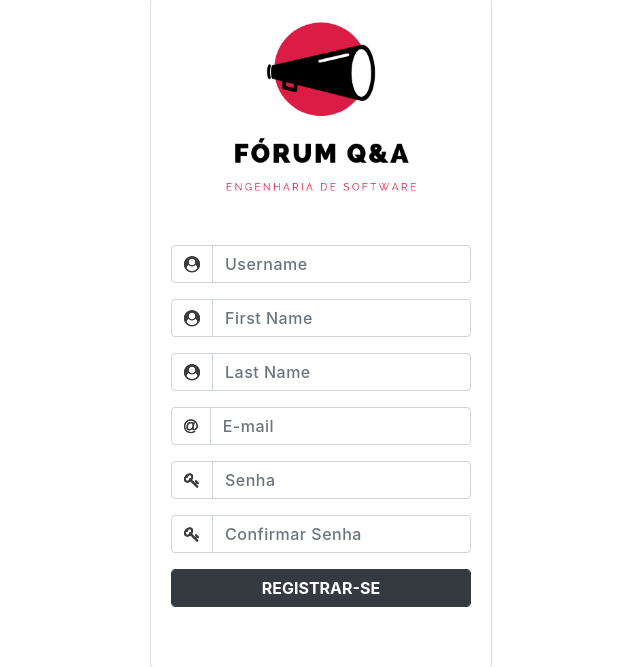
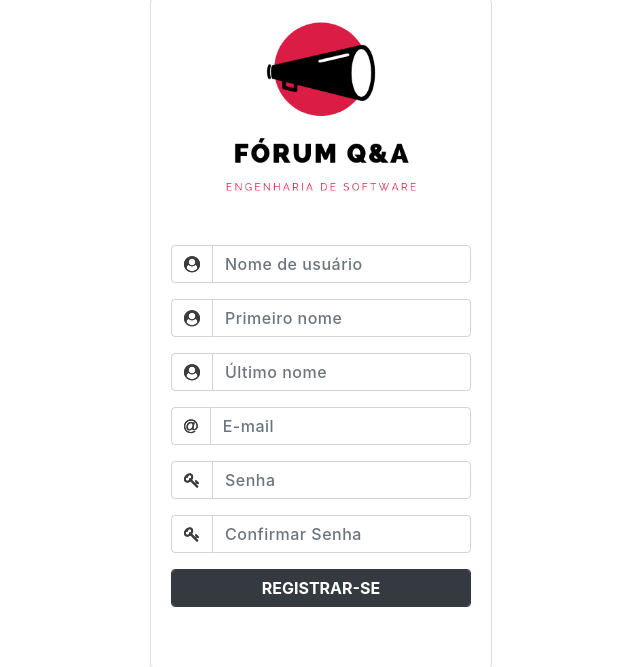
Before and after one commit to renato-lopes/engenharia-de-software, a Django app: page /register/ in a window 1280 px wide. Shown: the part 188-855 px from the top of the page, without its empty margins (319-959 px from the left). Run offline with Django 3.2, Linux system fonts and the light colour scheme; some libraries are stand-ins or nearby versions.

Commit message:
Update register form

```diff
--- a/forum/templates/forum/header.html
+++ b/forum/templates/forum/header.html
@@ -17,7 +17,7 @@
             </a>
             {% if user.is_authenticated %}
             <a href="{% url 'users:profile' %}"> {{ user.username }}</a>
-            <a class="btn btn-sm btn btn-light mr-3" href="{% url 'users:logout' %}">Logout</a>
+            <a class="btn btn-sm btn btn-outline-danger ml-3" href="{% url 'users:logout' %}">Logout</a>
             {% else %}
             <a class="btn btn-sm btn btn-light mr-3" href="{% url 'users:login' %}">Entrar</a>
             <a class="btn btn-sm btn-outline-secondary" href="{% url 'users:register' %}">Registrar-se</a>
--- a/posts/templates/posts/post.html
+++ b/posts/templates/posts/post.html
@@ -141,7 +141,7 @@
                     {% else %}
                     <p class="user-message">
                         <small id="emailHelp" class="form-text text-muted ">
-                            Você precisa estar logado para responder esta pergunta.<br>
+                            Você precisa estar logado para responder a esta pergunta.<br>
                             Faça <a href="{% url 'users:login' %}">login</a> ou <a href="{% url 'users:register' %}">registre-se</a> agora mesmo!
                         </small>
                     </p>
--- a/users/templates/users/register.html
+++ b/users/templates/users/register.html
@@ -16,8 +16,8 @@
                 <img src="{% static 'forum/img/logo_md.png' %}" class="card-img-top"
                     alt="logo">
                 <div class="card-body">
-                    {% if error_message %}<p><strong>{{ error_message }}</strong></p>{% endif %}
-                    {% if confirm_message %}<p><strong>{{ confirm_message }}</strong></p>{% endif %}
+                    {% if success is True %}<p><strong>Usuário {{ username }} criado com sucesso!</strong> <a href="{% url 'users:login' %}">Fazer login.</a></p> {% endif %}
+                    {% if fail is True %}<p><strong>O nome de usuário {{ username }} já está em uso. Por favor, escolha outro. </strong></p>{% endif %}
                     <form action="{% url 'users:register' %}" method="post">
                         {% csrf_token %}
                         <div class="form-group">
@@ -26,7 +26,7 @@
                                     <span class="input-group-text icon-login" id="basic-addon1"><i
                                             class="fa fa-user-circle"></i></span>
                                 </div>
-                                <input type="text" class="form-control " name="username" placeholder="Username"
+                                <input type="text" class="form-control " name="username" placeholder="Nome de usuário"
                                     aria-label="Username" aria-describedby="basic-addon1" required>
                             </div>
                         </div>
@@ -37,7 +37,7 @@
                                     <span class="input-group-text icon-login" id="basic-addon1"><i
                                             class="fa fa-user-circle"></i></span>
                                 </div>
-                                <input type="text" class="form-control " name="first_name" placeholder="First Name"
+                                <input type="text" class="form-control " name="first_name" placeholder="Primeiro nome" value="{{first_name}}"
                                     aria-label="First Name" aria-describedby="basic-addon1" required>
                             </div>
                         </div>
@@ -48,7 +48,7 @@
                                     <span class="input-group-text icon-login" id="basic-addon1"><i
                                             class="fa fa-user-circle"></i></span>
                                 </div>
-                                <input type="text" class="form-control " name="last_name" placeholder="Last Name"
+                                <input type="text" class="form-control " name="last_name" placeholder="Último nome" value="{{last_name}}"
                                     aria-label="Last Name" aria-describedby="basic-addon1" required>
                             </div>
                         </div>
@@ -59,7 +59,7 @@
                                     <span class="input-group-text icon-login" id="basic-addon3"><i
                                             class="fa fa-at"></i></span>
                                 </div>
-                                <input type="text" class="form-control " name="email" placeholder="E-mail"
+                                <input type="text" class="form-control " name="email" placeholder="E-mail" value="{{email}}"
                                     aria-label="E-mail" aria-describedby="basic-addon3" required>
                             </div>
                         </div>
@@ -70,7 +70,7 @@
                                     <span class="input-group-text icon-login" id="basic-addon2"><i
                                             class="fa fa-key"></i></span>
                                 </div>
-                                <input class="prepend-fx form-control" type="password" id='password' name="password"
+                                <input class="prepend-fx form-control" type="password" id='password' name="password" value="{{password}}"
                                     placeholder="Senha" aria-label="Senha" aria-describedby="basic-addon2" required>
                             </div>
                         </div>
--- a/users/views.py
+++ b/users/views.py
@@ -22,10 +22,18 @@ def register(request):
         # Check if username is already taken
         users_res = User.objects.filter(username=username)
         if len(users_res) != 0:
-            context['error_message'] = "Username already taken!"
+            # context['error_message'] = "Nome de usuário já cadastrado! Escolha outro."
+            context['email'] = email
+            context['password'] = password
+            context['first_name'] = first_name
+            context['last_name'] = last_name
+            context['fail'] = True
+            context['username'] = username
         else:
             User.objects.create_user(username=username, email=email, password=password, first_name=first_name, last_name=last_name, description="")
-            context['confirm_message'] = "User {} sucessfully created!".format(username)
+            context['success'] = True
+            context['username'] = username
+            # context['confirm_message'] = "Usuário {} cadastrado com sucesso!".format(username)
         return render(request, 'users/register.html', context)
 
 @login_required
```
Also changed, not shown: users/templates/users/login.html (+3 -5 lines).
